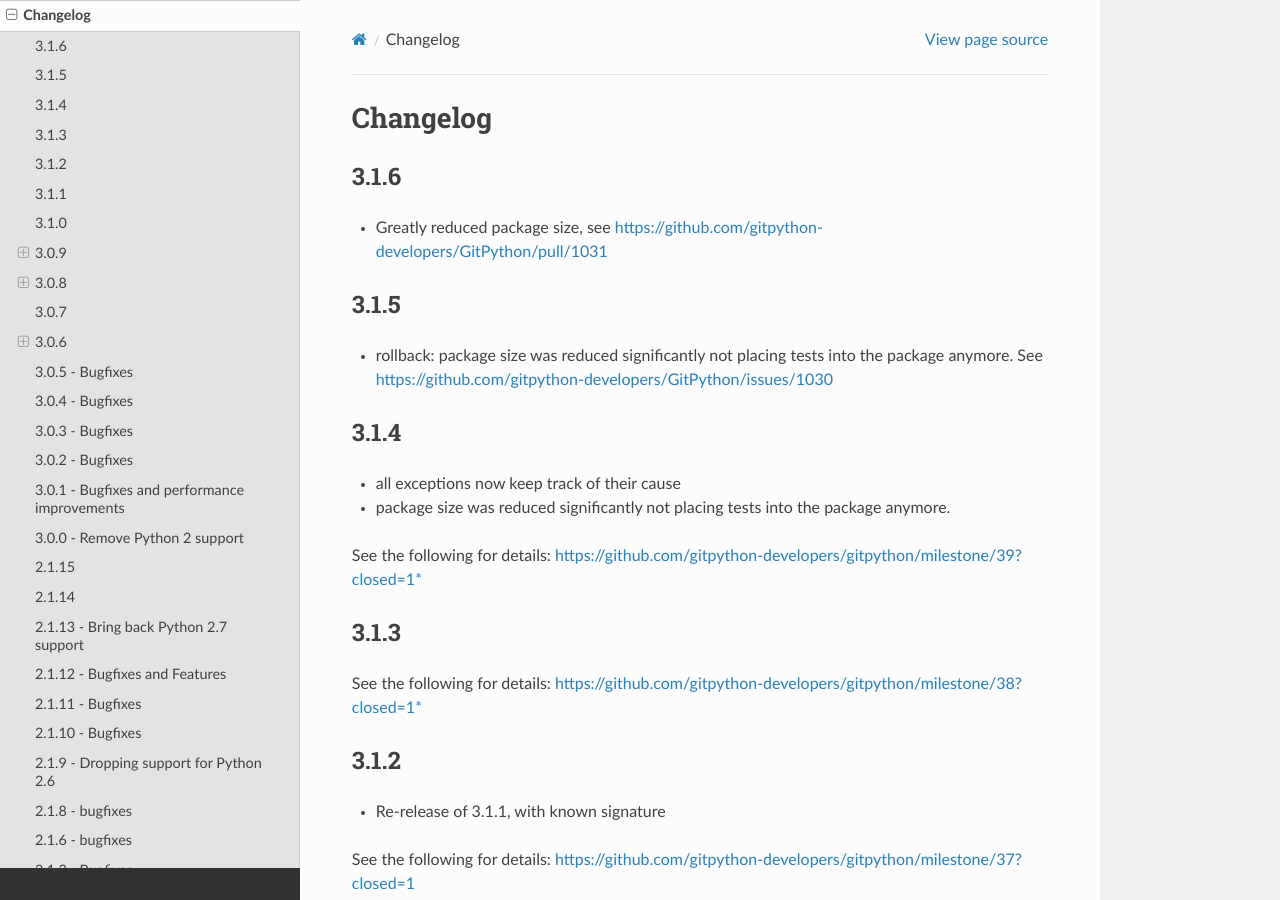
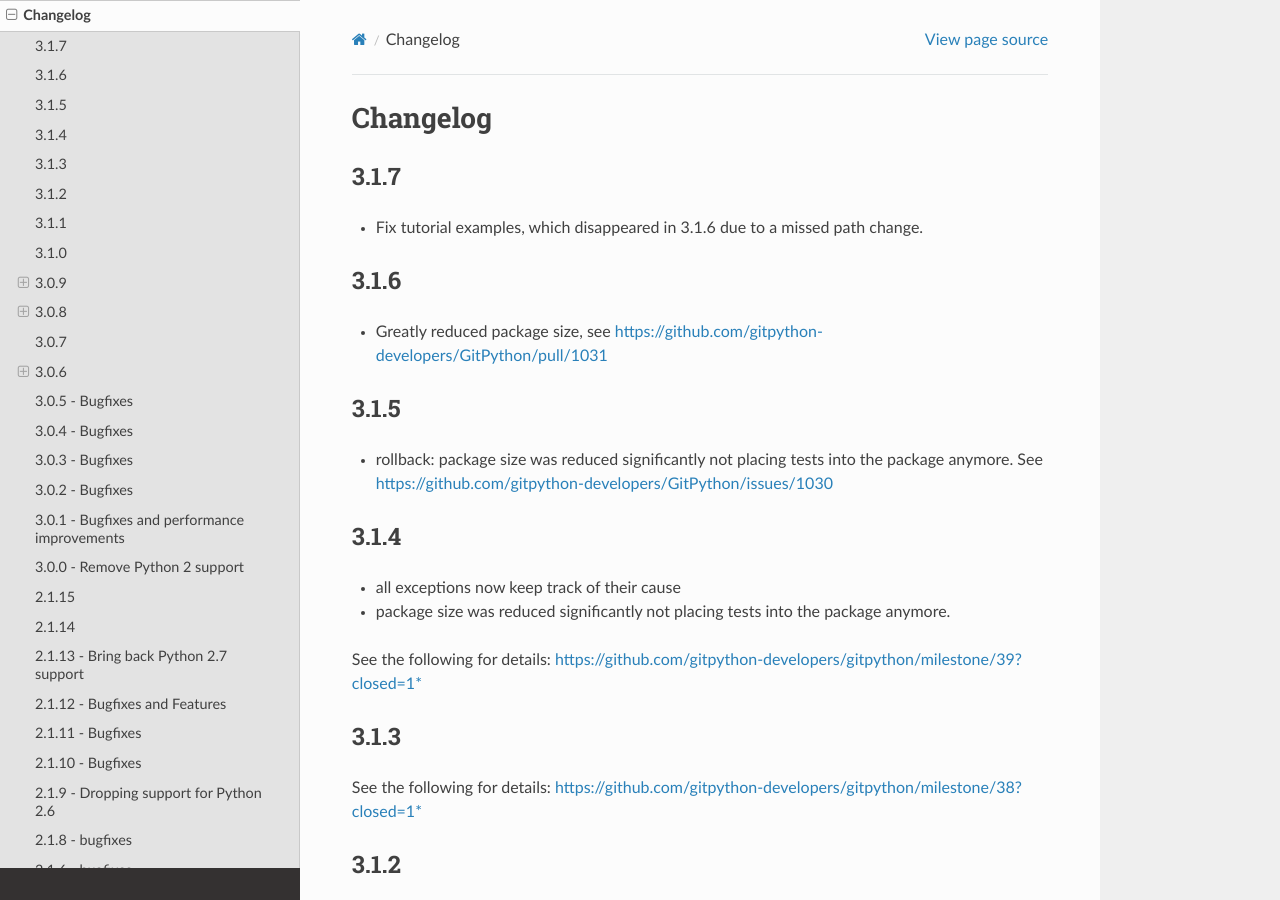
Before and after one commit to gitpython-developers/GitPython, a Sphinx documentation site: the page built from doc/source/changes.rst, in a window 1280 px wide and 900 px high. Built offline with Sphinx 7.4.7 and the Read the Docs theme 2.0.0, drawn with Linux system fonts in a browser that asks for light colours.

Commit message:
bump patch level

```diff
--- a/doc/source/changes.rst
+++ b/doc/source/changes.rst
@@ -1,6 +1,12 @@
 =========
 Changelog
 =========
+
+
+3.1.7
+=====
+
+* Fix tutorial examples, which disappeared in 3.1.6 due to a missed path change.
 
 3.1.6
 =====
```
Also changed, not shown: 1 other file.
